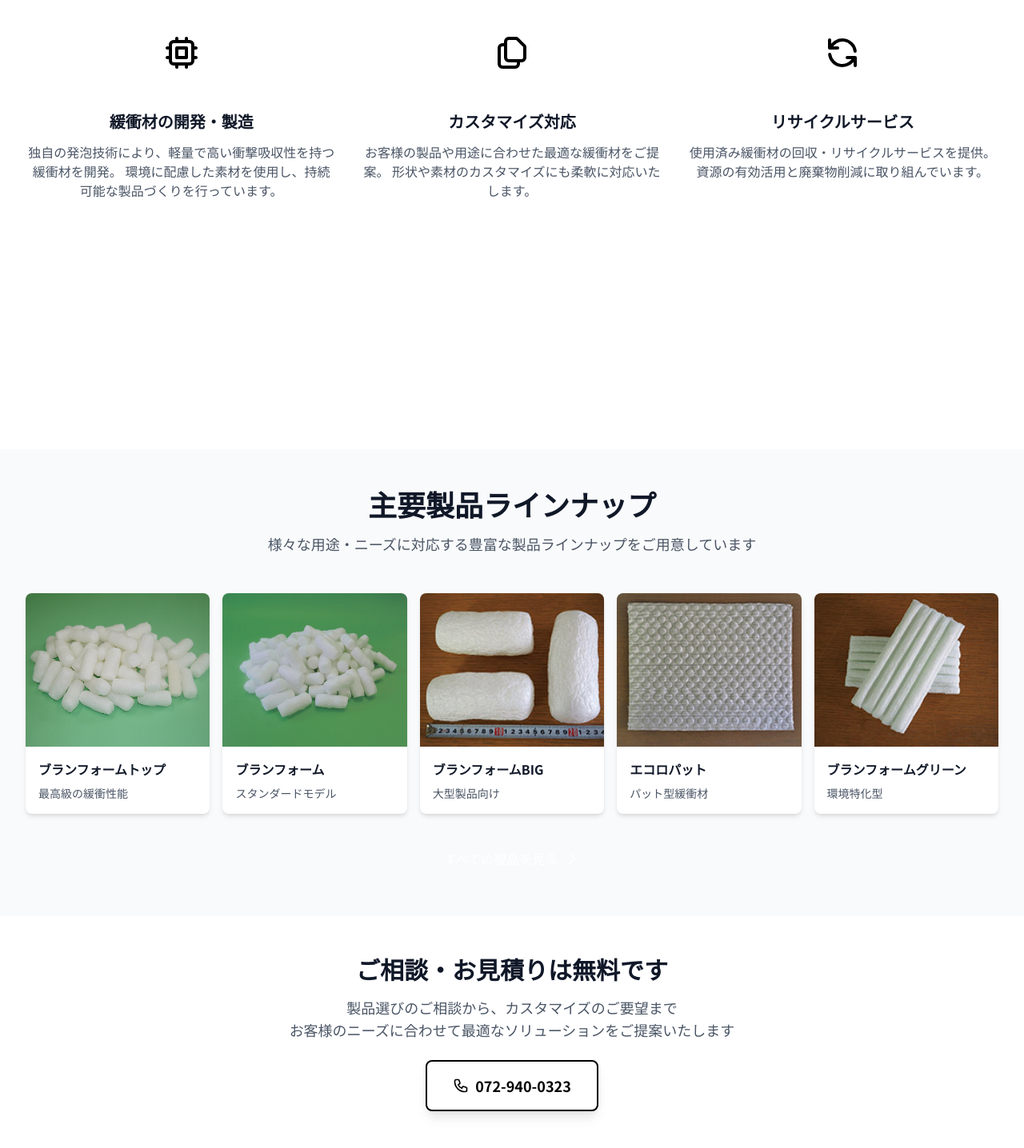
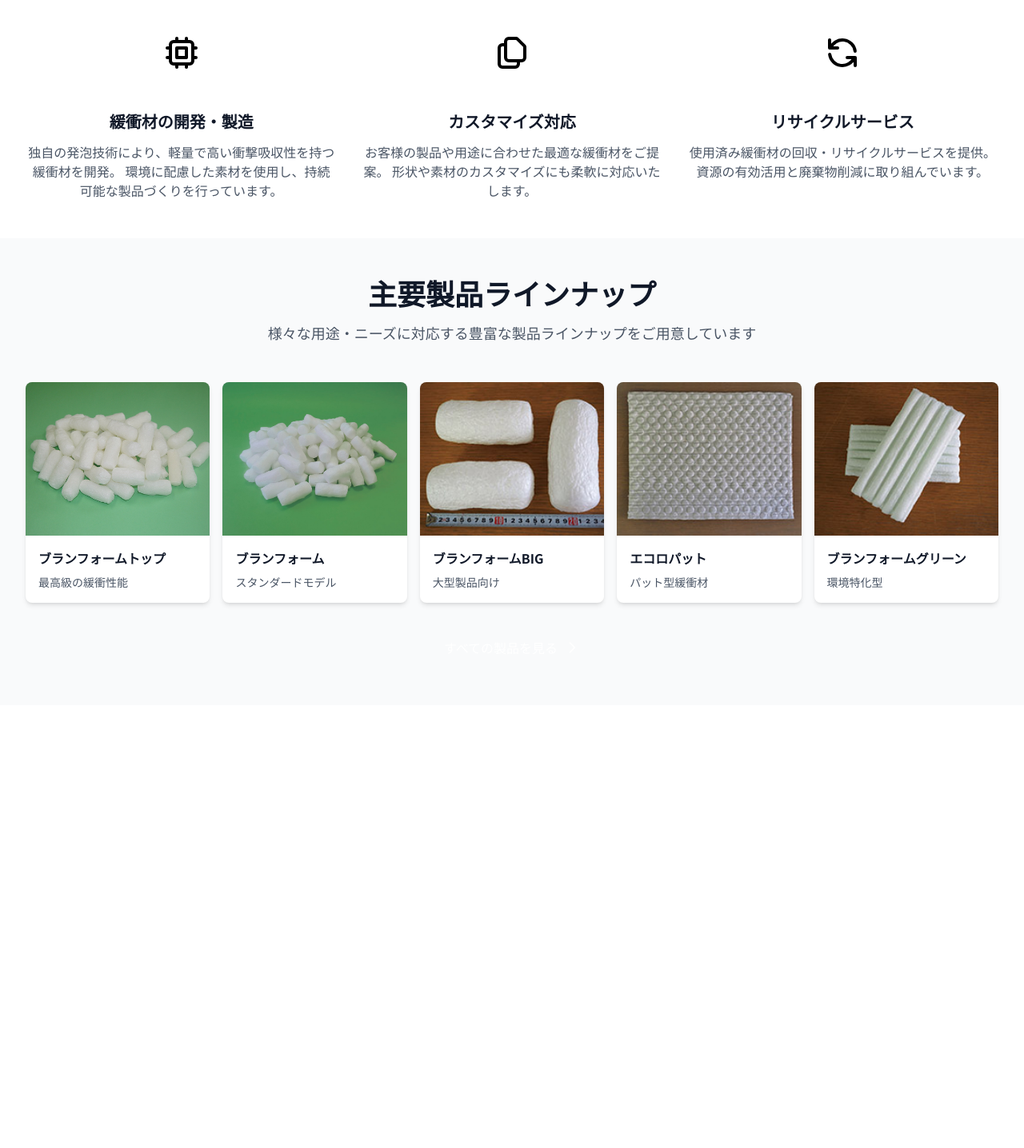
Before and after one commit to LBtakeuti/new_ecolopack_2, a Next.js app in the folder ecolopack-site/: page / in a window 1280 px wide. Shown: the part 1244-2680 px from the top of the page at 80% size. After the commit the page ends 2624 px from the top, so only its background shows below. Built offline with nearby package versions, Linux system fonts and the light colour scheme.

Commit message:
不要な空白スペースを削除 - 数字で見るエコロパックセクションを削除

```diff
--- a/ecolopack-site/app/page.tsx
+++ b/ecolopack-site/app/page.tsx
@@ -151,32 +151,6 @@ export default function Home() {
           </div>
         </section>
 
-        {/* 数字で見るエコロパック */}
-        <section className="py-12 bg-primary">
-          <div className="max-w-7xl mx-auto px-4 sm:px-6 lg:px-8">
-            <h2 className="text-3xl md:text-4xl font-bold text-white text-center mb-12">
-              数字で見るエコロパック
-            </h2>
-            <div className="grid grid-cols-2 md:grid-cols-4 gap-6">
-              <div className="text-center">
-                <div className="text-5xl font-bold text-white mb-2">40年</div>
-                <div className="text-white/80">創業からの歴史</div>
-              </div>
-              <div className="text-center">
-                <div className="text-5xl font-bold text-white mb-2">5,000社</div>
-                <div className="text-white/80">以上の取引実績</div>
-              </div>
-              <div className="text-center">
-                <div className="text-5xl font-bold text-white mb-2">99.8%</div>
-                <div className="text-white/80">顧客満足度</div>
-              </div>
-              <div className="text-center">
-                <div className="text-5xl font-bold text-white mb-2">ISO14001</div>
-                <div className="text-white/80">環境認証取得</div>
-              </div>
-            </div>
-          </div>
-        </section>
 
         {/* 主要製品 */}
         <section className="py-12 bg-gray-50">
@@ -291,29 +265,6 @@ export default function Home() {
           </div>
         </section>
 
-        {/* お問い合わせCTA */}
-        <section className="py-12 bg-white">
-          <div className="max-w-4xl mx-auto px-4 sm:px-6 lg:px-8 text-center">
-            <h2 className="text-3xl font-bold text-gray-900 mb-4">
-              ご相談・お見積りは無料です
-            </h2>
-            <p className="text-lg text-gray-600 mb-6">
-              製品選びのご相談から、カスタマイズのご要望まで<br />
-              お客様のニーズに合わせて最適なソリューションをご提案いたします
-            </p>
-            <div className="flex justify-center items-center">
-              <a
-                href="tel:0729400323"
-                className="inline-flex items-center justify-center bg-white text-black border-2 border-primary px-8 py-4 rounded-lg font-bold hover:scale-105 transition-all duration-300 text-lg shadow-lg hover:shadow-2xl transform hover:-translate-y-2 w-full sm:w-auto"
-              >
-                <svg className="w-5 h-5 mr-2" fill="none" stroke="currentColor" viewBox="0 0 24 24">
-                  <path strokeLinecap="round" strokeLinejoin="round" strokeWidth={2} d="M3 5a2 2 0 012-2h3.28a1 1 0 01.948.684l1.498 4.493a1 1 0 01-.502 1.21l-2.257 1.13a11.042 11.042 0 005.516 5.516l1.13-2.257a1 1 0 011.21-.502l4.493 1.498a1 1 0 01.684.949V19a2 2 0 01-2 2h-1C9.716 21 3 14.284 3 6V5z" />
-                </svg>
-                072-940-0323
-              </a>
-            </div>
-          </div>
-        </section>
       </main>
       <Footer />
     </>
```
